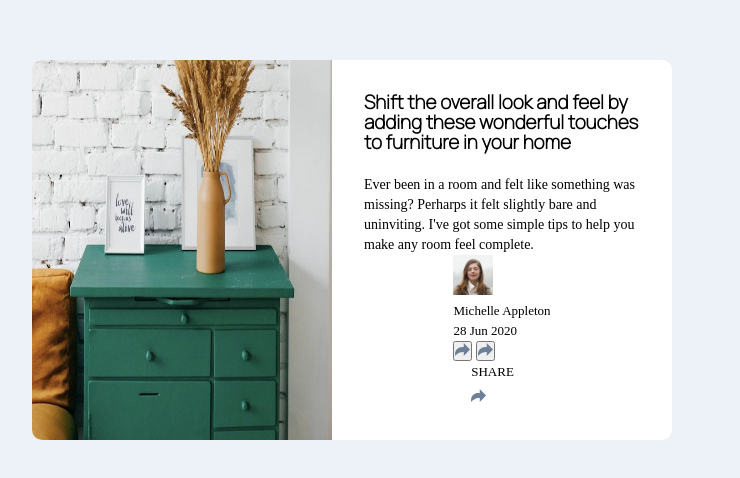
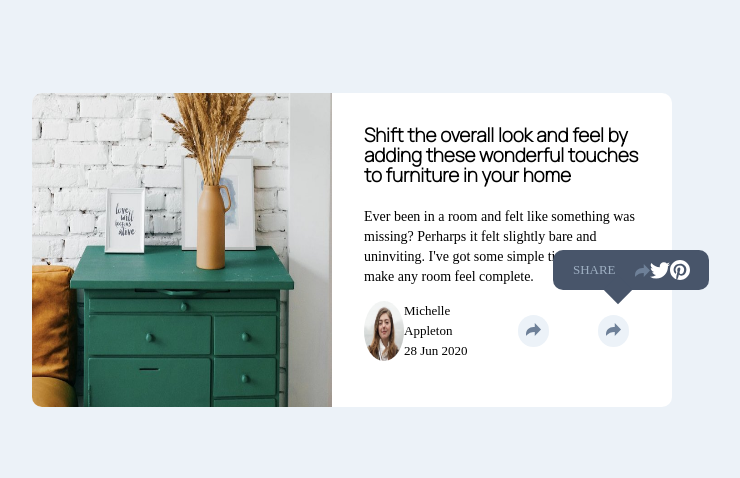
Before and after one commit to felipemsrb/Componente-de-visualiza-o-do-artigo, a plain HTML site: page index.html in a window 1280 px wide. Shown: the part 150-628 px from the top of the page, without its empty margins (288-1028 px from the left). Drawn offline with Linux system fonts and the light colour scheme.

Commit message:
personalizando botoes, posicionando texto e arredondando imagem do avatar

```diff
--- a/style.css
+++ b/style.css
@@ -50,3 +50,79 @@ body {
     font-size: 14px;
     margin-top: 3%;
 }
+
+.text .person{
+    width: 100%;
+    height: 100%;
+    display: flex;
+    align-items: center;
+    justify-content: space-between;
+    margin: 5%;
+}
+
+.text .person .images{
+    width: 42%;
+    display: flex;
+    justify-content: space-between;
+}
+
+.text .person .images img{
+    border-radius: 100%;
+}
+
+.person #button{
+    background-color: hsl(210, 46%, 95%);
+    border-radius: 50px;
+    padding: 8px;
+    margin-right: 4%;
+    display: inline-block;
+    text-decoration: none;
+    border: none;
+    cursor: pointer;
+    outline: none;
+    color: white
+}
+
+.share{
+    padding: 3%;
+    background-color: hsl(217, 19%, 35%);
+    color: hsl(212, 23%, 69%);
+    display: flex;
+    width: 40%;
+    align-items: center;
+    justify-content: space-around;
+    border-radius: 10px;
+    position: absolute;
+    top: 50%;
+    left: 65%;
+}
+
+.share .shareSvg{
+    display: flex;
+    align-items: center;
+    width: 40%;
+    justify-content: space-evenly;
+}
+
+.share .triangle{
+    width: 20px;
+    height: 20px;
+    background-color: hsl(217, 19%, 35%);
+    position: absolute;
+    top: 75%;
+    left: 35%;
+    transform: rotate(0deg) rotate(45deg);
+}
+
+.person #buttonclose{
+    background-color: hsl(210, 46%, 95%);
+    border-radius: 50px;
+    padding: 8px;
+    margin-right: 4%;
+    display: inline-block;
+    text-decoration: none;
+    border: none;
+    cursor: pointer;
+    outline: none;
+    color: white
+}
```
